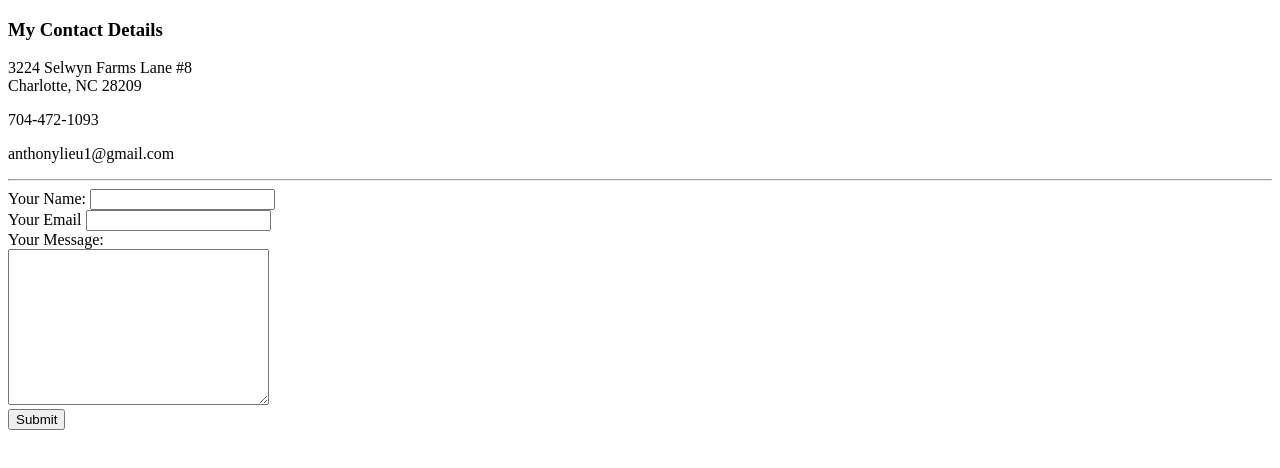
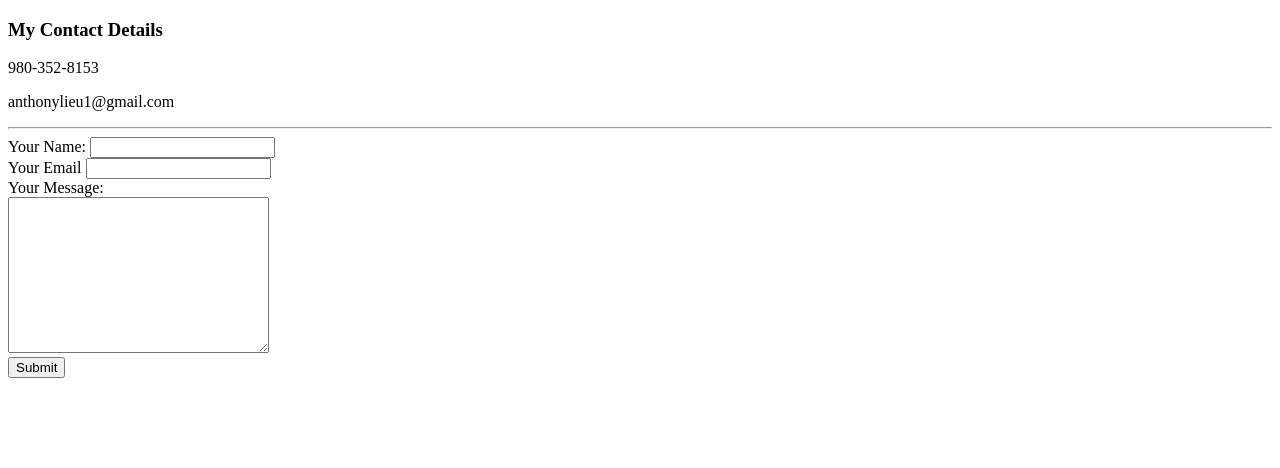
Before and after one commit to anthonylieu/cv, a plain HTML site: page contactme.html in a window 1280 px wide. Drawn offline with Linux system fonts and the light colour scheme.

Commit message:
Add files via upload

```diff
--- a/contactme.html
+++ b/contactme.html
@@ -8,11 +8,8 @@
 
 <body>
   <h3>My Contact Details</h3>
-  <p>3224 Selwyn Farms Lane #8
-    <br>
-    Charlotte, NC 28209
   </p>
-  <p>704-472-1093</p>
+  <p>980-352-8153</p>
   <p>anthonylieu1@gmail.com</p>
   <hr>
   <form action="mailto:anthonylieu1@gmail.com" method="post" enctype="text/plain">
```
